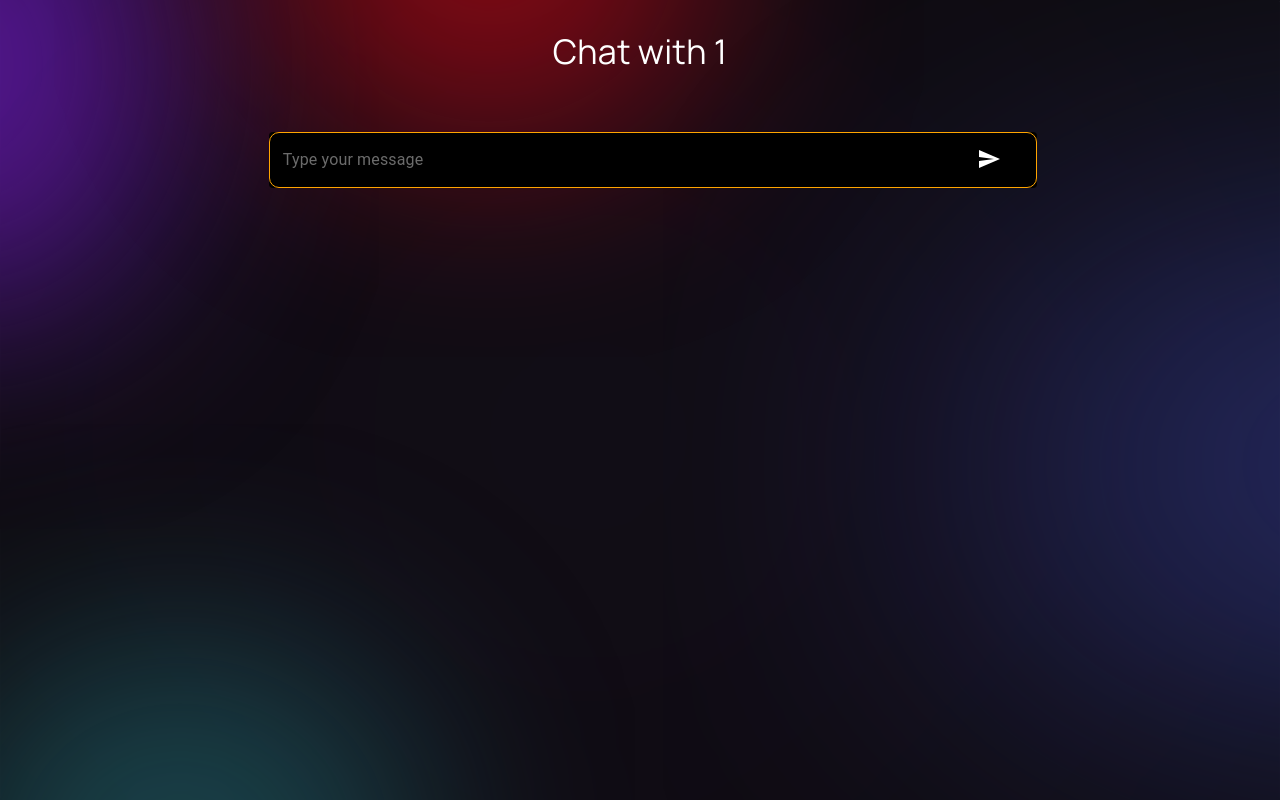
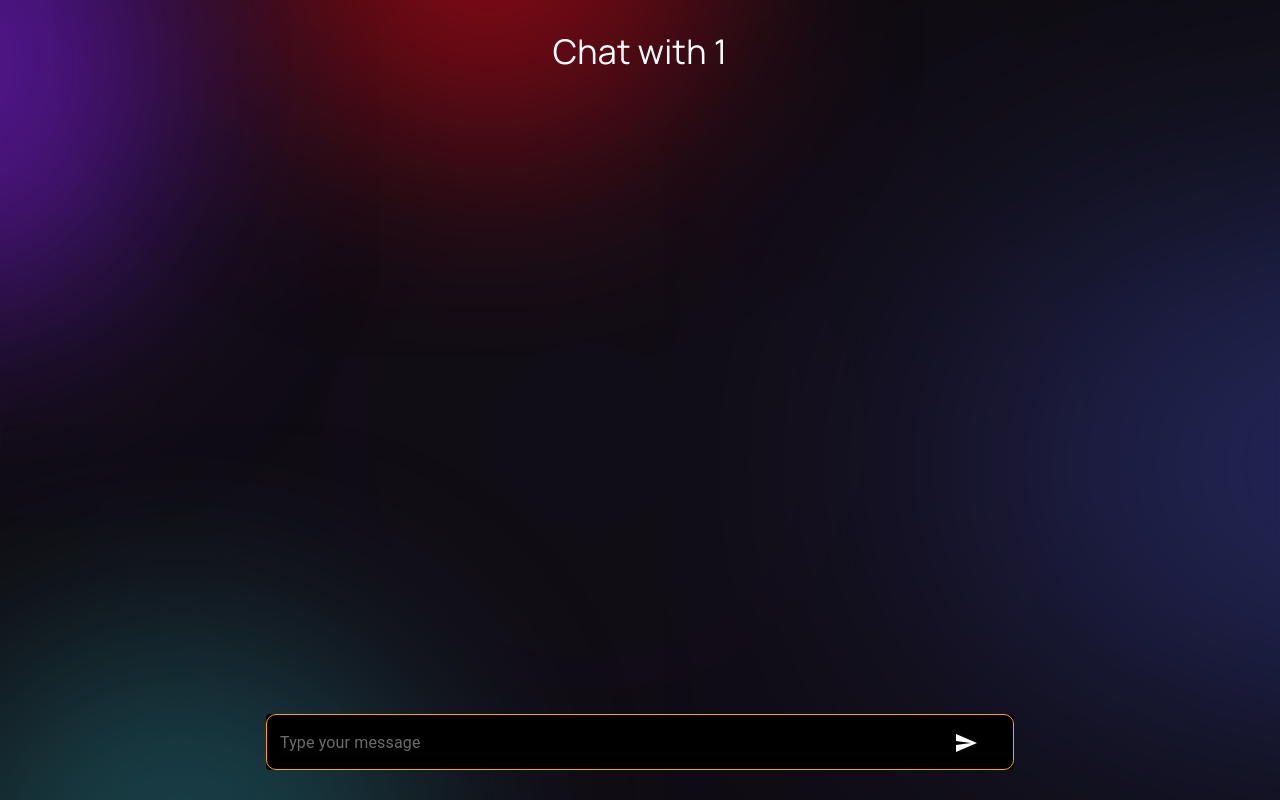
Before and after one commit to Swapnita06/Cortex, a React (Create React App) app in the folder frontend/: page /chat/1 in a window 1280 px wide. Built offline with nearby package versions, Linux system fonts and the light colour scheme.

Commit message:
chatPage changes

```diff
--- a/frontend/src/pages/Chat.css
+++ b/frontend/src/pages/Chat.css
@@ -1,26 +1,54 @@
 .chat-container{
-  max-width: 1000px;
+  /* max-width: 1000px;
   width: 1000px;
-  height: 100vh;
+  height: 100vh; */
+
+
+  display: flex;
+  margin: 0 auto;
+  padding: 10px;
+  width: 60%;
+  /* background-color: black; */
+  /* border-top: 1px solid orange; */
+  position: fixed;
+  bottom: 20px;
+  left: 50%;
+
+  transform: translateX(-50%);
+  box-sizing: border-box;
+  align-items: center;
+  z-index: 1;
 }
 
 .single{
   background: url('./background.svg') no-repeat center center fixed;
   background-size: cover;
+
+  height: 100vh;
+  display: flex;
+  flex-direction: column;
+  justify-content: space-between;
 }
 
 .send-button{
   height: 40px;
   background-color: #fff;
+  margin-left: 10px;
 }
 
 /* Add this to your Chat.css file */
 .chat-history {
   /* existing styles */
-  max-height: 70vh;
+  /* max-height: 70vh; */
+  max-height: calc(100vh - 200px);
   overflow-y: auto;
   padding: 10px;
   border-radius: 10px;
+  flex-grow: 1;
+  margin-bottom:70px;
+
+
+
 }
 
 /* Hide scrollbar for Chrome, Safari, and Opera */
@@ -33,3 +61,8 @@
   -ms-overflow-style: none; /* IE and Edge */
   scrollbar-width: none; /* Firefox */
 }
+
+/* .send-button {
+
+  color: white;
+} */
--- a/frontend/src/pages/Chat.jsx
+++ b/frontend/src/pages/Chat.jsx
@@ -130,14 +130,18 @@ const Chat = () => {
           display: 'flex',
           flexDirection: 'column',
           alignItems: 'flex-start',
-          marginTop: '20px',
+
           gap: '20px',
           width: '60%',
-          marginLeft: '20%',
-          maxHeight: '70vh',
-          overflowY: 'auto',
+          // marginTop: '20px',
+          // marginLeft: '20%',
+          // maxHeight: '70vh',
+          // overflowY: 'auto',
+          // margin:'0 auto',
+          margin: 'auto auto 100px auto',
           padding: '10px',
           borderRadius: '10px',
+
         }}
       >
         {chatHistory.map((messageData, index) => (
@@ -192,7 +196,9 @@ const Chat = () => {
       </Box>
 
       {/* Message input and send button */}
-      <Box className="chat-container" sx={{ display: 'flex', marginLeft: '21%', marginTop: '40px', width: '60%' }}>
+      <Box className="chat-container"
+      // sx={{ display: 'flex', marginLeft: '21%', marginTop: '40px', width: '60%' }}
+      >
         <TextField
           fullWidth
           placeholder="Type your message"
@@ -232,7 +238,7 @@ const Chat = () => {
         <Button
           className="send-button"
           onClick={handleSendMessage}
-          sx={{ bgcolor: 'transparent', marginLeft: '-80px', marginTop: '-13px', color: "white" }}
+          sx={{ bgcolor: 'transparent', marginLeft: '-80px', marginTop: '-18px', color: "white"  }}
         >
           <SendIcon />
         </Button>
```
